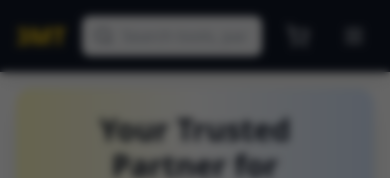
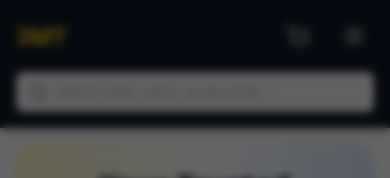
Before and after one commit to LOGAN8MD/3mt-website, a React (Create React App) app: page / in a window 390 px wide. Shown: the top 178 px of the page. Built offline with nearby package versions, Linux system fonts and the light colour scheme.

Commit message:
2026-07-24

```diff
--- a/src/components/Navbar.jsx
+++ b/src/components/Navbar.jsx
@@ -79,6 +79,71 @@
 
   const authName = user?.firstName || user?.name?.split(' ')[0] || 'Profile';
 
+  const renderSearchBox = (wrapperClassName = '') => (
+    <div className={`relative ${wrapperClassName}`}>
+      <div className="relative">
+        <input
+          type="text"
+          aria-label={t('navbar.search_placeholder')}
+          className="w-full rounded-lg bg-gray-100 py-2.5 pl-10 pr-4 text-sm text-gray-900 transition-colors focus:bg-white focus:outline-none focus:ring-2 focus:ring-yellow-400"
+          placeholder={t('navbar.search_placeholder')}
+          value={searchQuery}
+          onChange={(e) => {
+            setSearchQuery(e.target.value);
+            setShowDropdown(true);
+          }}
+          onFocus={() => setShowDropdown(true)}
+          onBlur={() => setTimeout(() => setShowDropdown(false), 200)}
+        />
+        <Search className="absolute left-3 top-1/2 h-5 w-5 -translate-y-1/2 text-gray-500" />
+      </div>
+
+      {showDropdown && searchQuery.trim().length >= MIN_SEARCH_LENGTH && (
+        <div className="absolute left-0 right-0 top-full z-50 mt-2 overflow-hidden rounded-lg border border-gray-100 bg-white shadow-2xl">
+          {isSearching ? (
+            <div className="px-4 py-6 text-center text-gray-500" role="status">
+              <p className="text-sm">Searching products...</p>
+            </div>
+          ) : products.length > 0 ? (
+            <ul className="max-h-[70vh] overflow-y-auto sm:max-h-72">
+              {products.map(p => (
+                <li
+                  key={p._id}
+                  className="flex min-h-[76px] cursor-pointer items-center gap-3 border-b border-gray-50 px-3 py-3 transition-colors last:border-0 hover:bg-yellow-50 sm:min-h-[68px] sm:px-4"
+                  onClick={() => handleSelectProduct(p._id)}
+                >
+                  {p.images && p.images.length > 0 ? (
+                    <img
+                      src={getOptimizedImageUrl(p.images[0].url, { width: 128 })}
+                      alt={p.name}
+                      loading="lazy"
+                      decoding="async"
+                      className="h-14 w-14 shrink-0 rounded bg-gray-50 object-contain p-1 mix-blend-multiply sm:h-12 sm:w-12"
+                    />
+                  ) : (
+                    <div className="h-14 w-14 shrink-0 rounded bg-gray-100 sm:h-12 sm:w-12" />
+                  )}
+                  <div className="min-w-0 flex-1">
+                    <span className="block truncate text-sm font-semibold leading-5 text-gray-800">
+                      {p.name}
+                    </span>
+                    <span className="mt-1 block truncate text-xs text-gray-500">
+                      {p.category || p.type || 'Product'}
+                    </span>
+                  </div>
+                </li>
+              ))}
+            </ul>
+          ) : (
+            <div className="px-4 py-6 text-center text-gray-500">
+              <p className="text-sm">{t('navbar.no_products')} "{searchQuery}"</p>
+            </div>
+          )}
+        </div>
+      )}
+    </div>
+  );
+
   return (
     <>
       <nav className="bg-gray-900 text-white shadow-lg sticky top-0 z-50">
@@ -91,66 +156,8 @@
             <span className="text-sm text-gray-300 hidden sm:block">{t('navbar.machine_tools')}</span>
           </Link>
 
-          {/* Search Bar */}
-          <div className="flex-1 mx-4 md:mx-8 max-w-xl relative">
-            <div className="relative">
-              <input
-                type="text"
-                aria-label={t('navbar.search_placeholder')}
-                className="w-full pl-10 pr-4 py-2 text-gray-900 bg-gray-100 rounded-lg focus:outline-none focus:ring-2 focus:ring-yellow-400 focus:bg-white transition-colors"
-                placeholder={t('navbar.search_placeholder')}
-                value={searchQuery}
-                onChange={(e) => {
-                  setSearchQuery(e.target.value);
-                  setShowDropdown(true);
-                }}
-                onFocus={() => setShowDropdown(true)}
-                onBlur={() => setTimeout(() => setShowDropdown(false), 200)}
-              />
-              <Search className="w-5 h-5 text-gray-500 absolute left-3 top-1/2 transform -translate-y-1/2" />
-            </div>
-
-            {/* Search Dropdown */}
-            {showDropdown && searchQuery.trim().length >= MIN_SEARCH_LENGTH && (
-              <div className="absolute top-full mt-2 w-full bg-white rounded-lg shadow-2xl border border-gray-100 overflow-hidden z-50">
-                {isSearching ? (
-                  <div className="px-4 py-6 text-center text-gray-500" role="status">
-                    <p className="text-sm">Searching products...</p>
-                  </div>
-                ) : products.length > 0 ? (
-                  <ul className="max-h-72 overflow-y-auto">
-                    {products.map(p => (
-                      <li
-                        key={p._id}
-                        className="px-4 py-3 hover:bg-yellow-50 cursor-pointer border-b border-gray-50 last:border-0 flex items-center gap-3 transition-colors"
-                        onClick={() => handleSelectProduct(p._id)}
-                      >
-                        {p.images && p.images.length > 0 ? (
-                          <img
-                            src={getOptimizedImageUrl(p.images[0].url, { width: 96 })}
-                            alt={p.name}
-                            loading="lazy"
-                            decoding="async"
-                            className="w-10 h-10 object-contain rounded bg-gray-50 p-1 mix-blend-multiply"
-                          />
-                        ) : (
-                          <div className="w-10 h-10 bg-gray-100 rounded"></div>
-                        )}
-                        <div className="flex flex-col">
-                          <span className="text-gray-800 font-medium text-sm line-clamp-1">{p.name}</span>
-                          <span className="text-xs text-gray-500">{p.category || p.type}</span>
-                        </div>
-                      </li>
-                    ))}
-                  </ul>
-                ) : (
-                  <div className="px-4 py-6 text-center text-gray-500">
-                    <p className="text-sm">{t('navbar.no_products')} "{searchQuery}"</p>
-                  </div>
-                )}
-              </div>
-            )}
-          </div>
+          {/* Desktop Search Bar */}
+          {renderSearchBox('mx-4 hidden max-w-xl flex-1 md:mx-8 lg:block')}
 
           {/* Desktop Menu */}
           <div className="hidden lg:flex items-center space-x-5 shrink-0 relative">
@@ -262,6 +269,9 @@
             </button>
           </div>
           </div>
+
+          {/* Mobile Search Bar */}
+          {renderSearchBox('pb-4 lg:hidden')}
         </div>
 
         {/* Mobile Dropdown Menu */}
```
